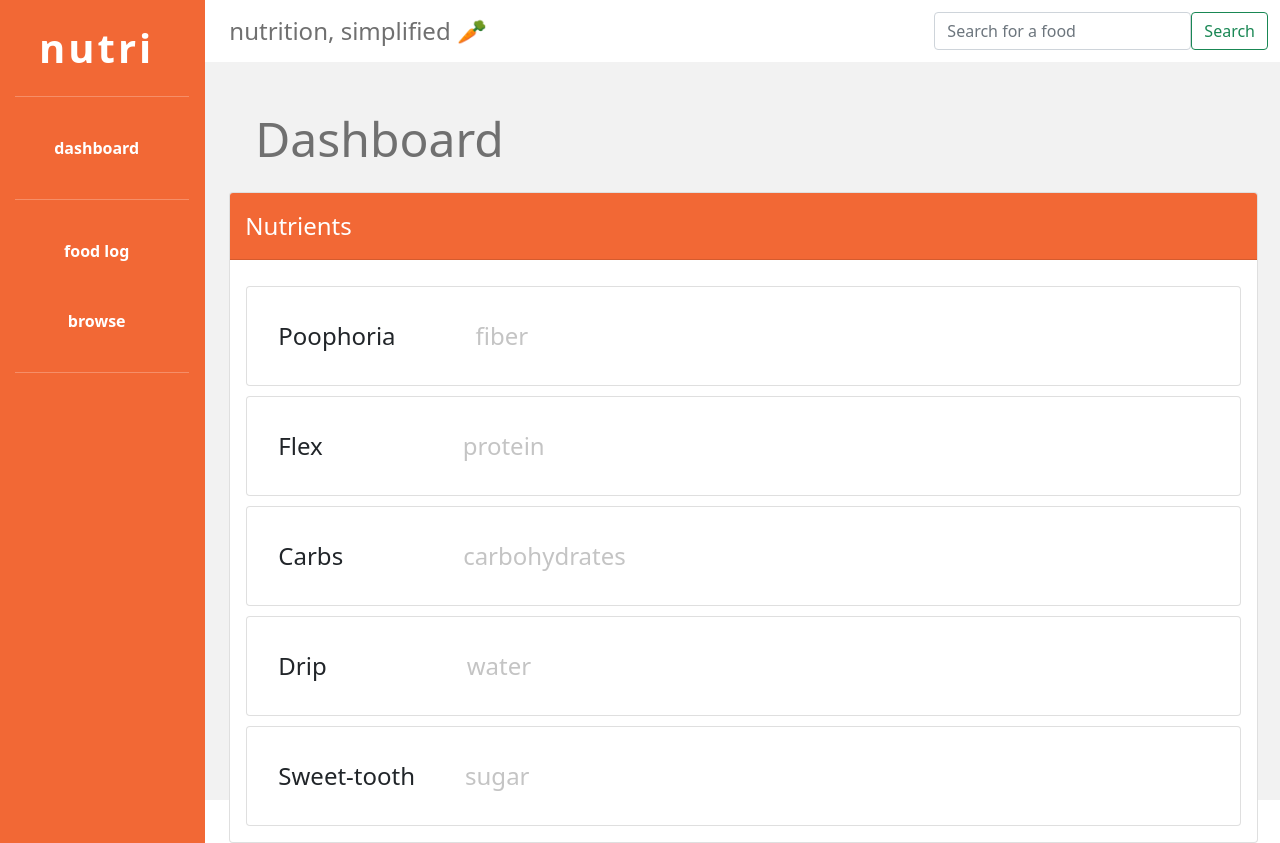
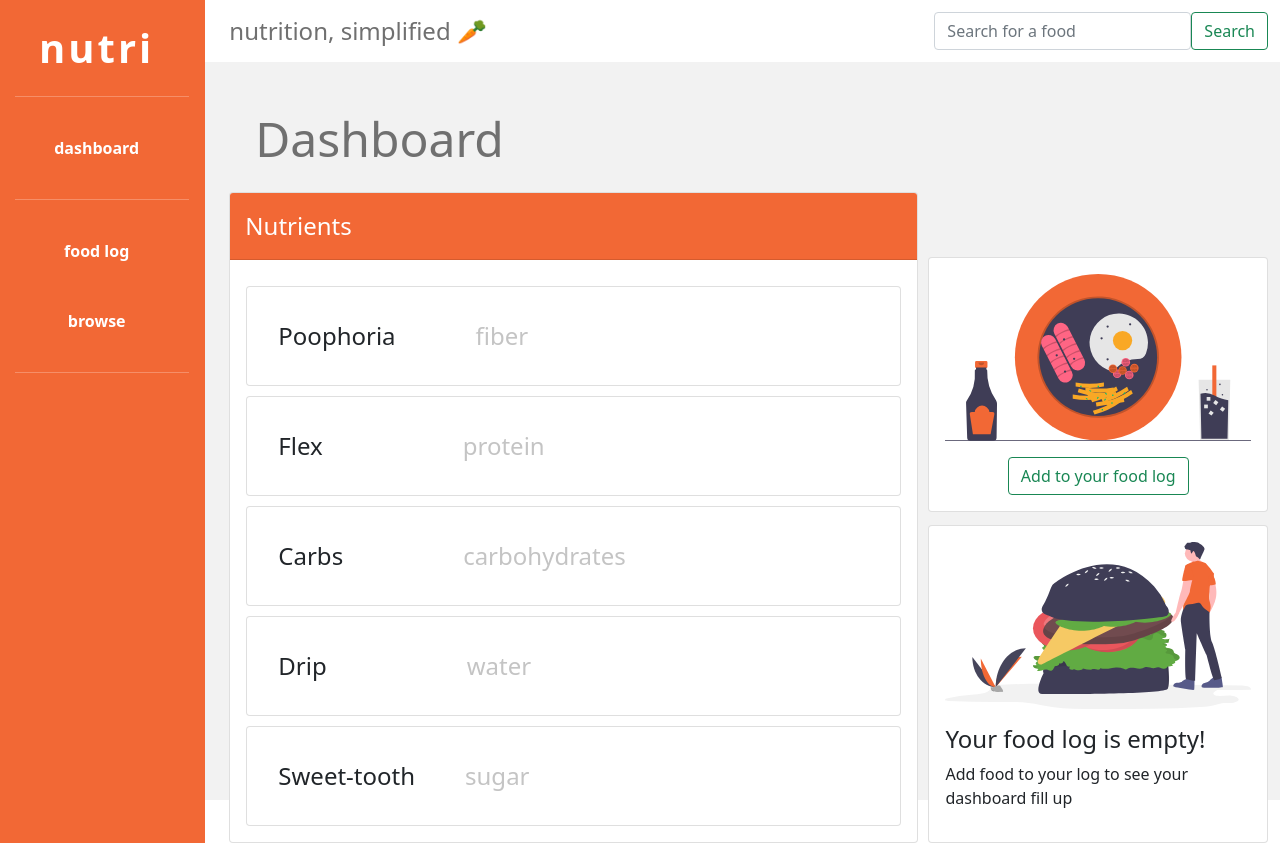
Before and after one commit to michaeltothewilson/nutri, a React (Create React App) app: page / in a window 1280 px wide. Built offline with nearby package versions, Linux system fonts and the light colour scheme; no server answers.

Commit message:
Add side cards to the right of the dashboard and style

```diff
--- a/src/Home.css
+++ b/src/Home.css
@@ -1,29 +1,28 @@
 /* Page Grid */
-.grid-container {
+.dashboard-grid-container {
     display: grid;
     grid-template-columns: 1fr 1fr 1fr;
     grid-template-rows: 1fr 1fr;
     gap: 10px;
   }
 
-.grid-container > .item1 {
+.dashboard-grid-container > .item1 {
     grid-column: 1 / 3;
     grid-row: 1 / 3;
 }
 
-.grid-container > .item2 {
+.dashboard-grid-container > .item2 {
     grid-column: 3 / 4;
     grid-row: 1 / 2;
 }
 
-.grid-container > .item3 {
+.dashboard-grid-container > .item3 {
     grid-column:  3 / 4;
     grid-row: 2 / 3;
 }
 
 .grid-item {
-    height: 100%;
-    weight: 100%;
+    align-self: end;
 }
 
 /* Dashboard */
@@ -72,7 +71,3 @@
 .sugar {
     margin-left: 50px;
 }
-/* testing purposes */
-.item2, .item3{
-    background-color: #F26835;
-}
--- a/src/Home.js
+++ b/src/Home.js
@@ -1,11 +1,14 @@
 import './Home.css';
+import { Link } from "react-router-dom";
+import breakfast from './assets/images/undraw_breakfast_psiw.svg';
+import hamburger from './assets/images/undraw_Hamburger_8ge6.svg';
 
 export default function Home() {
   return (
     <>
       <h2 className="page-title pt-5">Dashboard</h2>
       <div className="container">
-        <section className="grid-container mt-4">
+        <section className="dashboard-grid-container mt-4">
           <div className="grid-item item1">
             <div className="card">
               <div className="card-header">
@@ -46,10 +49,27 @@ export default function Home() {
             </div>
           </div>
           <div className="grid-item item2">
-
+            <div className="card">
+              <div className="card-body">
+                <img className="img-fluid" src={breakfast} alt="A graphic of an English Breakfast plate in between a bottle of ketchup and a glass of iced soda" />
+                <div className="mt-3 text-center">
+                  <Link to="/browse">
+                    <button type="button" class="btn btn-outline-success">Add to your food log</button>
+                  </Link>
+                </div>
+              </div>
+            </div>
           </div>
           <div className="grid-item item3">
-
+            <div className="card">
+              <div className="card-body">
+                <img className="img-fluid" src={hamburger} alt="A graphic of a man next to an unusually large hamburger" />
+                <div className="mt-3">
+                  <h4>Your food log is empty!</h4>
+                  <p>Add food to your log to see your dashboard fill up</p>
+                </div>
+              </div>
+            </div>
           </div>
         </section>
       </div>
```
